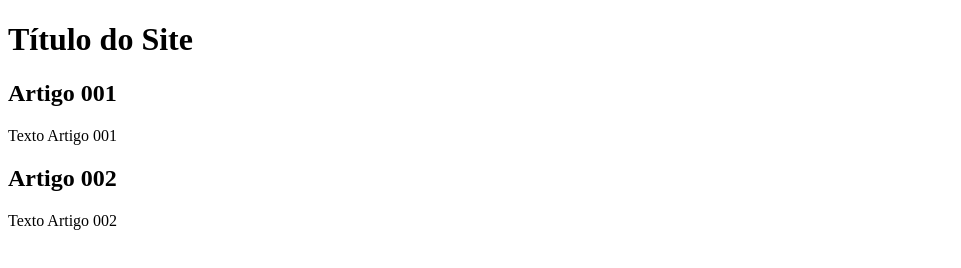
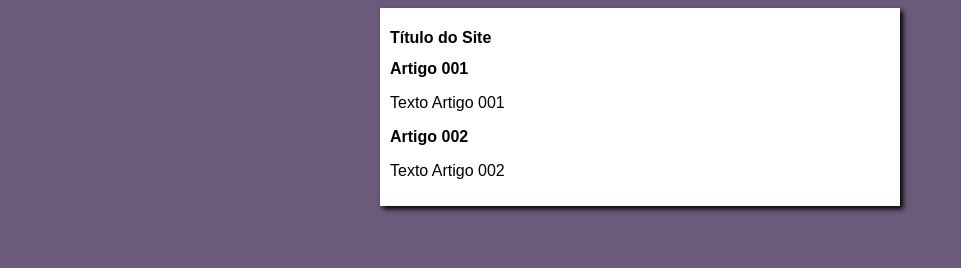
Before and after one commit to janainaHsantos/projeto-site, a plain HTML site: page index.html in a window 1280 px wide. Shown: the whole page, without its empty margins (0-961 px from the left). Drawn offline with Linux system fonts and the light colour scheme.

Commit message:
iniciei o design

```diff
--- /dev/null
+++ b/estilos/style.css
@@ -0,0 +1,16 @@
+* {
+    font-family: Arial, Helvetica, sans-serif;
+    font-size: 16px;
+}
+
+body {
+    background-color: rgb(107, 90, 122);
+}
+
+main {
+    background-color: white;
+    width: 500px;
+    margin: auto;
+    padding: 10px;
+    box-shadow: 3px 3px 5px rgba(0, 0, 0, 473);
+}
--- a/index.html
+++ b/index.html
@@ -5,6 +5,7 @@
     <meta http-equiv="X-UA-Compatible" content="IE=edge">
     <meta name="viewport" content="width=device-width, initial-scale=1.0">
     <title>Título do Site</title>
+    <link rel="stylesheet" href="estilos/style.css"
 </head>
 <body>
     <main>
```
